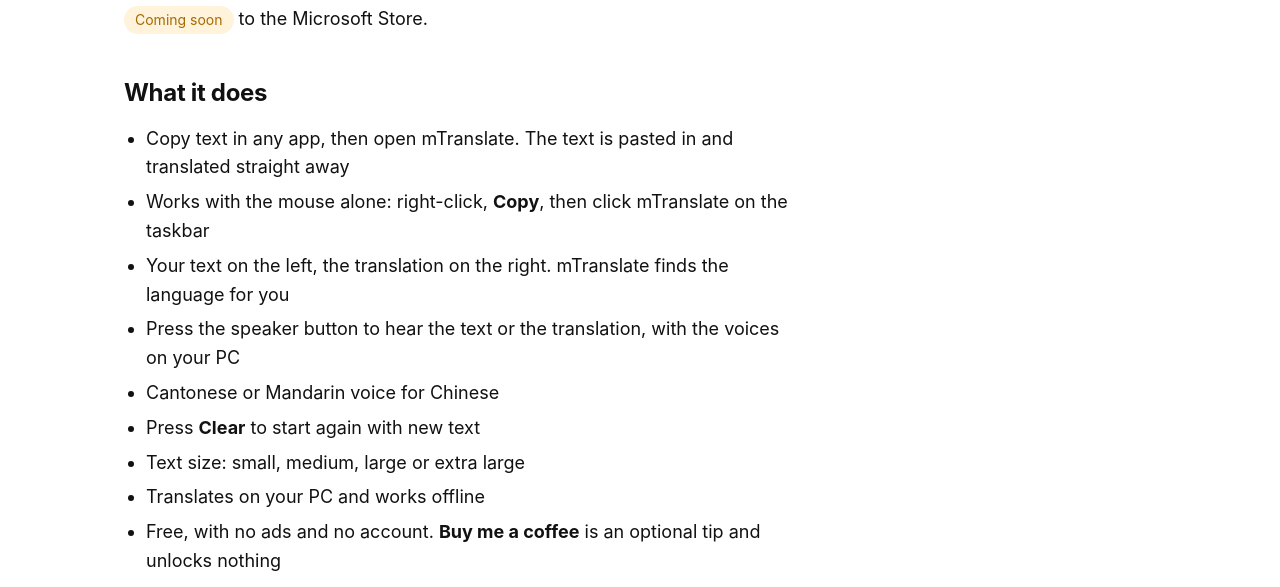
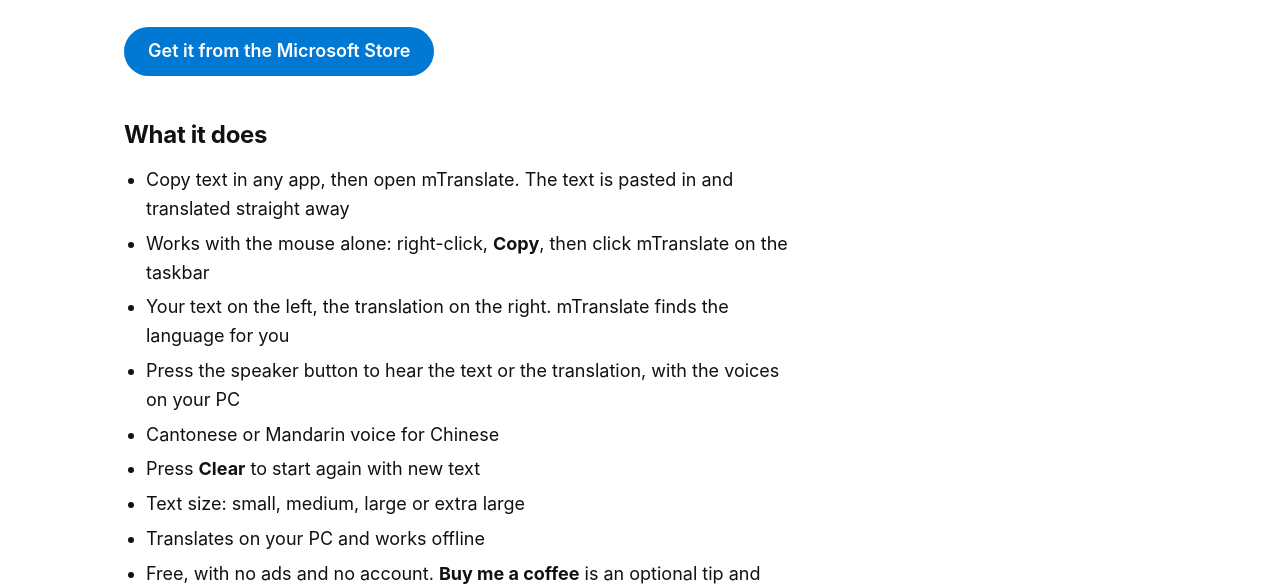
Before and after one commit to mstudio-solutions/mstudio-solutions.github.io, a plain HTML site: page mtranslate-windows/index.html in a window 1280 px wide. Shown: the part 213-800 px from the top of the page. Drawn offline with Linux system fonts and the light colour scheme.

Commit message:
Update mTranslate for Windows page with Microsoft Store link

```diff
--- a/mtranslate-windows/index.html
+++ b/mtranslate-windows/index.html
@@ -13,7 +13,7 @@
 <header><div class="wrap"><a class="brand" href="../" aria-label="mStudio Solutions home"><picture><img src="../assets/logo-blue.png" alt="mStudio Solutions" width="200" height="40"></picture></a><nav class="nav" aria-label="Main"><a href="../">Apps</a><a href="../about/">About</a><a href="../contact/">Contact</a></nav></div></header>
 <main class="wrap">
 <div class="hero"><img src="../assets/mtranslate-icon.png" alt="mTranslate app icon"><div><h1>mTranslate for Windows</h1><p class="lead" style="margin:4px 0 0">A powerful translator that's easy to use. Copy any text, open mTranslate, and the translation is ready.</p></div></div>
-<p><span class="badge soon" style="margin-left:0">Coming soon</span> to the Microsoft Store.</p>
+<p style="margin-top:22px"><a class="button" href="https://apps.microsoft.com/detail/9pmsgwbfwwgw">Get it from the Microsoft Store</a></p>
 
 <h2>What it does</h2>
 <ul class="list">
```
